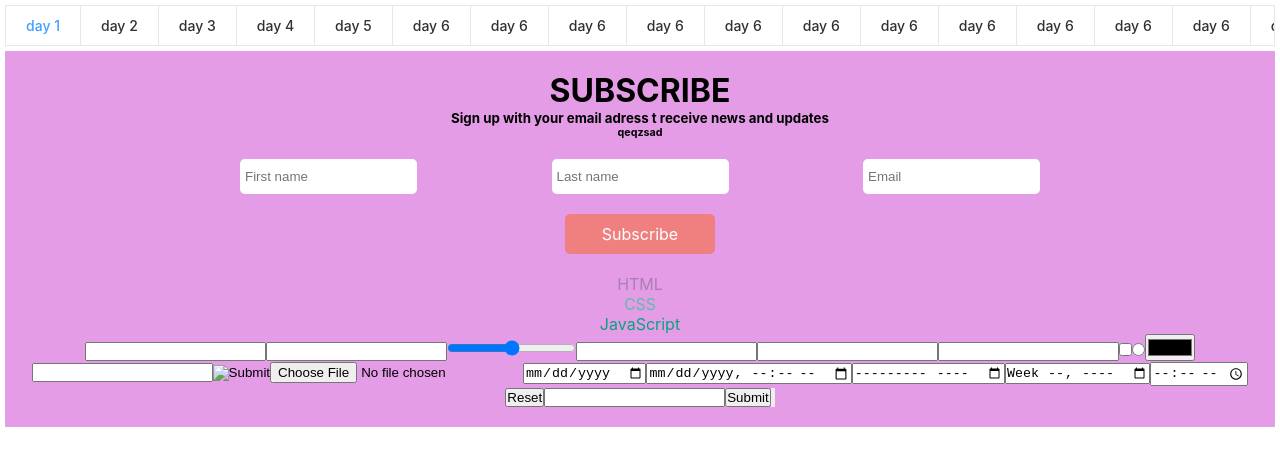
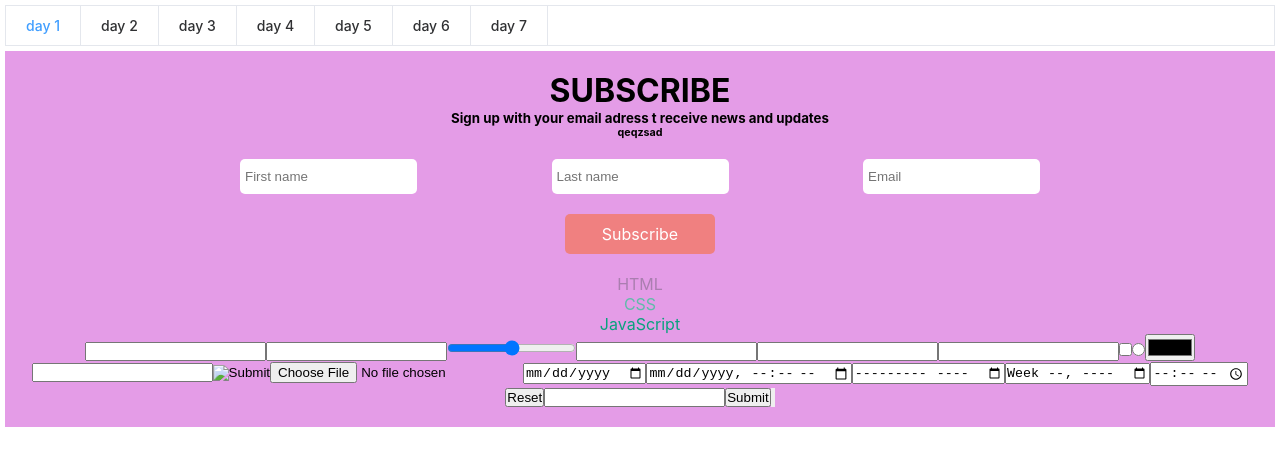
Before and after one commit to ChenErik/react-30days, a React (Vite) app in the folder 30-days-of-react/: page / in a window 1280 px wide. Shown: the top 466 px of the page. Built offline with nearby package versions, Linux system fonts and the light colour scheme; no server answers.

Commit message:
TestSeven

```diff
--- a/30-days-of-react/src/App.tsx
+++ b/30-days-of-react/src/App.tsx
@@ -20,32 +20,7 @@ function App() {
     { label: 'day 4', value: 4 },
     { label: 'day 5', value: 5 },
     { label: 'day 6', value: 6 },
-    { label: 'day 6', value: 6 },
-    { label: 'day 6', value: 6 },
-    { label: 'day 6', value: 6 },
-    { label: 'day 6', value: 6 },
-    { label: 'day 6', value: 6 },
-    { label: 'day 6', value: 6 },
-    { label: 'day 6', value: 6 },
-    { label: 'day 6', value: 6 },
-    { label: 'day 6', value: 6 },
-    { label: 'day 6', value: 6 },
-    { label: 'day 6', value: 6 },
-    { label: 'day 6', value: 6 },
-    { label: 'day 6', value: 6 },
-    { label: 'day 6', value: 6 },
-    { label: 'day 6', value: 6 },
-    { label: 'day 6', value: 6 },
-    { label: 'day 6', value: 6 },
-    { label: 'day 6', value: 6 },
-    { label: 'day 6', value: 6 },
-    { label: 'day 6', value: 6 },
-    { label: 'day 6', value: 6 },
-    { label: 'day 6', value: 6 },
-    { label: 'day 6', value: 6 },
-    { label: 'day 6', value: 6 },
-    { label: 'day 6', value: 6 },
-    { label: 'day 6', value: 6 },
+    { label: 'day 7', value: 7 },
   ]
   const skillList: string[] = ['HTML', 'CSS', 'JavaScript']
   function update({ id }: { id: number }): void {
--- a/30-days-of-react/src/components/TestSeven.tsx
+++ b/30-days-of-react/src/components/TestSeven.tsx
@@ -1,6 +1,5 @@
-import { useEffect, useState } from 'react'
+import React, { useEffect, useState } from 'react'
 import { hexaColor } from '../utils'
-
 interface ColorItem {
   color: string
   copied: boolean
```
Also changed, not shown: 30-days-of-react/src/test-ts/1.ts (added, +48 -0 lines).
